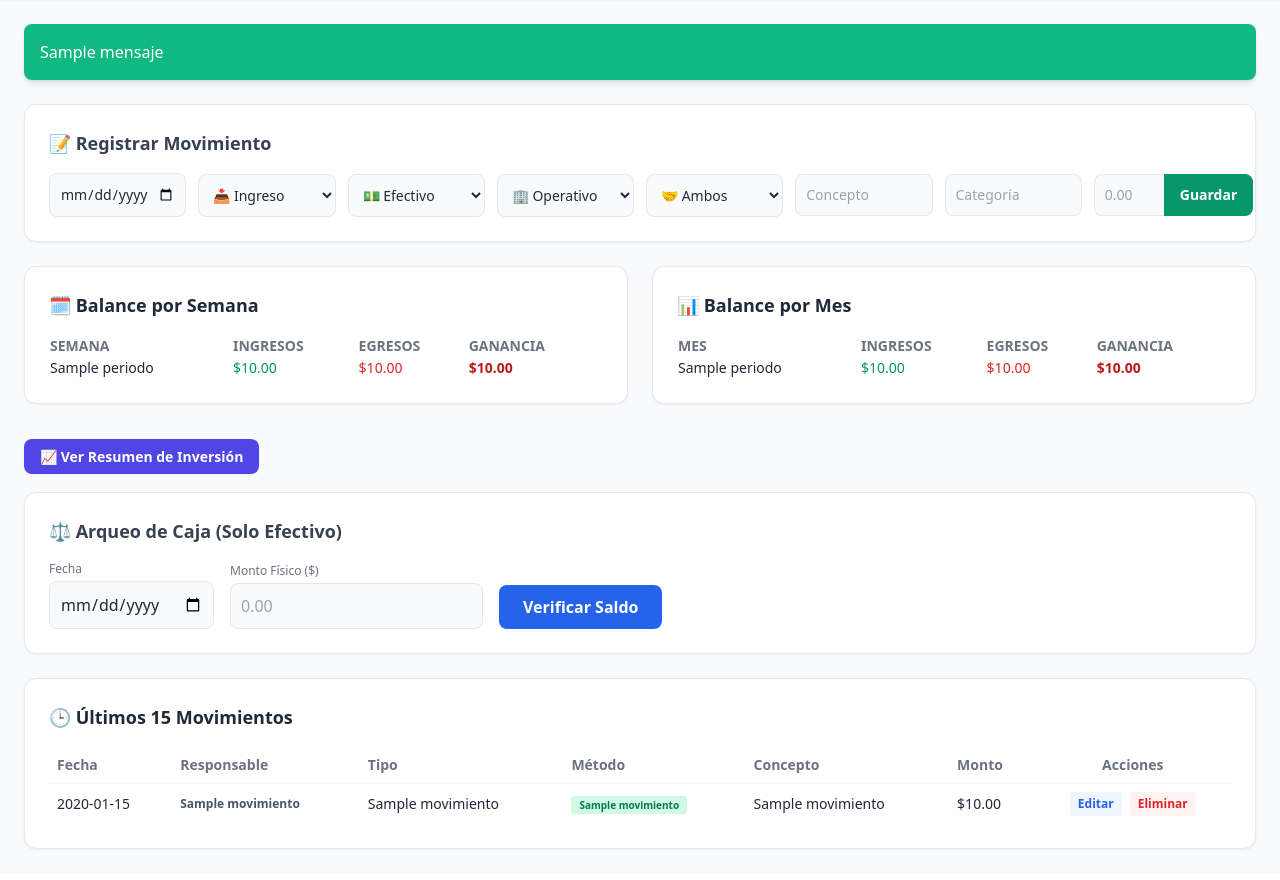
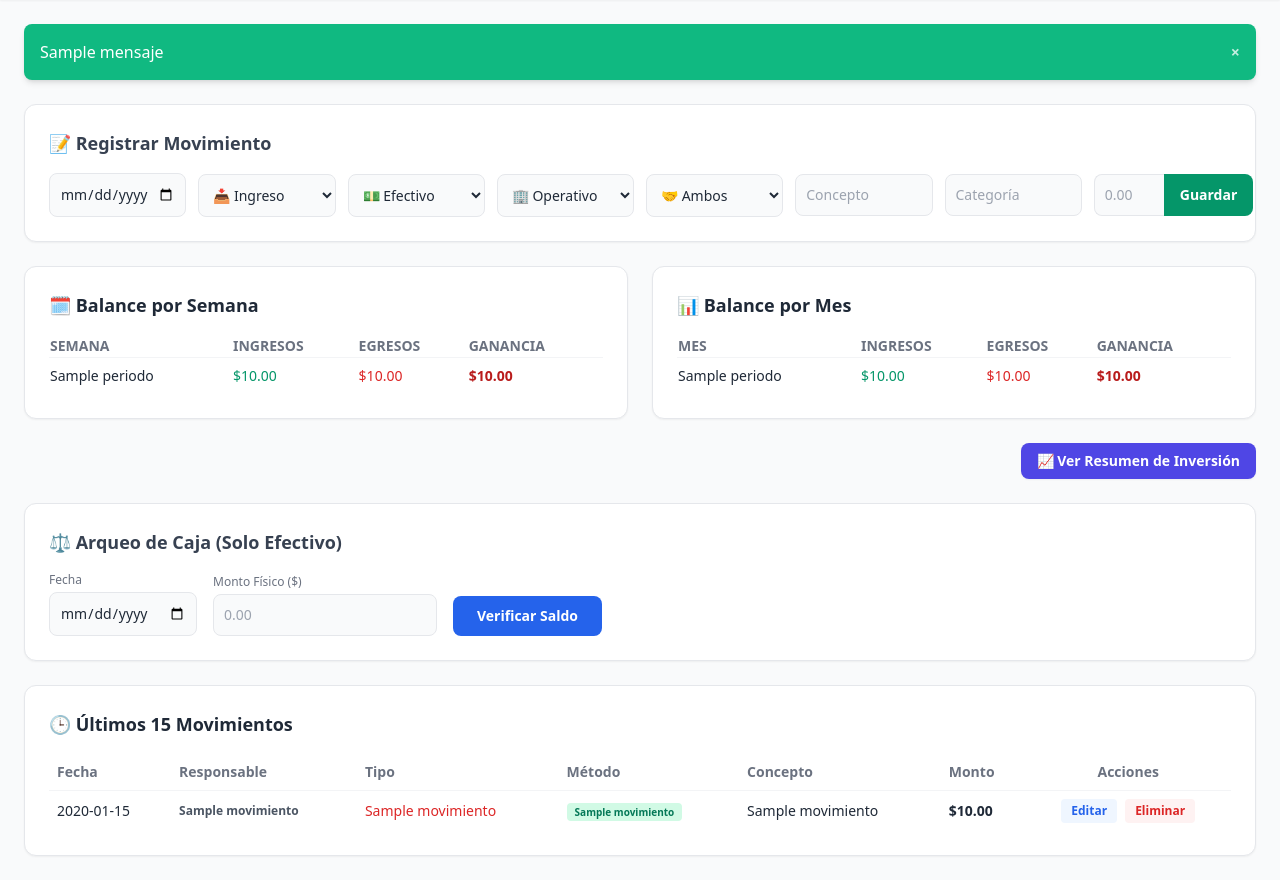
Before and after one commit to xlink1729-cloud/Caja-clinica, a FastAPI app: template templates/control_caja.html in a window 1280 px wide. Shown: the part 81-961 px from the top of the page. Before the commit the page ends 931 px from the top, so only its background shows below. Run offline with FastAPI, Linux system fonts and the light colour scheme; the template is opened without the code that fills it: most values are stand-ins (such as "Sample title", 1, 10 or a date in 2020); some libraries are stand-ins or nearby versions.

Commit message:
Integrate SweetAlert2 for confirmation modals
Added SweetAlert2 for professional confirmation modals and improved the message display functionality.

```diff
--- a/templates/control_caja.html
+++ b/templates/control_caja.html
@@ -5,6 +5,8 @@
     <meta name="viewport" content="width=device-width, initial-scale=1.0">
     <title>{{ CLINIC_NAME }} - Control de Caja</title>
     <script src="https://cdn.tailwindcss.com"></script>
+    <!-- SweetAlert2 para modales de confirmación profesionales -->
+    <script src="https://cdn.jsdelivr.net/npm/sweetalert2@11"></script>
 </head>
 <body class="bg-gray-50 text-gray-800 font-sans">
 
@@ -16,7 +18,12 @@
     </header>
 
     <main class="max-w-7xl mx-auto p-4 md:p-6 space-y-6">
-        {% if mensaje %}<div class="p-4 bg-emerald-500 text-white rounded-lg shadow-md font-medium">{{ mensaje }}</div>{% endif %}
+        {% if mensaje %}
+        <div class="p-4 bg-emerald-500 text-white rounded-lg shadow-md font-medium flex justify-between items-center">
+            <span>{{ mensaje }}</span>
+            <button onclick="this.parentElement.remove()" class="text-white font-bold opacity-75 hover:opacity-100">&times;</button>
+        </div>
+        {% endif %}
 
         <!-- Registrar Movimiento -->
         <section class="bg-white p-6 rounded-xl shadow-sm border border-gray-200">
@@ -43,8 +50,8 @@
 
                 <select name="socio" class="w-full p-2.5 border rounded-lg bg-gray-50 text-sm">
                     <option value="AMBOS">🤝 Ambos</option>
-                    <option value="Paola">👤 Paola</option>
-                    <option value="Jorge">👤 Jorge</option>
+                    <option value="PAOLA">👤 Paola</option>
+                    <option value="JORGE">👤 Jorge</option>
                 </select>
 
                 <input type="text" name="concepto" required placeholder="Concepto" class="w-full p-2.5 border rounded-lg bg-gray-50 text-sm">
@@ -60,15 +67,15 @@
         <!-- Balance de Deuda Directa entre Socios -->
         {% if cuentas %}
         <section class="bg-white p-6 rounded-xl shadow-sm border border-gray-200">
-            <h2 class="text-lg font-semibold mb-4 text-gray-700">🤝 Control de Cuentas y Deudas de Inversión</h2>
+            <h2 class="text-lg font-semibold mb-4 text-gray-700">🤝 Control de Cuentas y Deudas</h2>
 
             <div class="grid grid-cols-1 md:grid-cols-2 gap-4 mb-4">
                 <div class="p-4 bg-purple-50 rounded-lg border border-purple-100">
-                    <p class="text-xs font-bold text-purple-600 uppercase">Total Invertido por Paola</p>
+                    <p class="text-xs font-bold text-purple-600 uppercase">Total Pagado por Paola</p>
                     <p class="text-2xl font-extrabold text-purple-800">${{ "{:,.2f}".format(cuentas.inv_paola) }}</p>
                 </div>
                 <div class="p-4 bg-blue-50 rounded-lg border border-blue-100">
-                    <p class="text-xs font-bold text-blue-600 uppercase">Total Invertido por Jorge</p>
+                    <p class="text-xs font-bold text-blue-600 uppercase">Total Pagado por Jorge</p>
                     <p class="text-2xl font-extrabold text-blue-800">${{ "{:,.2f}".format(cuentas.inv_jorge) }}</p>
                 </div>
             </div>
@@ -93,24 +100,72 @@
 
         <!-- Reportes -->
         <div class="grid grid-cols-1 lg:grid-cols-2 gap-6">
-            <div class="bg-white p-6 rounded-xl shadow-sm border"><h2 class="text-lg font-semibold mb-4">🗓️ Balance por Semana</h2>
-                <table class="w-full text-sm"><thead><tr class="text-gray-500 text-left uppercase"><th>Semana</th><th>Ingresos</th><th>Egresos</th><th>Ganancia</th></tr></thead><tbody>{% for r in reporte_semanal %}<tr><td>{{ r.periodo }}</td><td class="text-emerald-600">${{ "{:,.2f}".format(r.ingresos) }}</td><td class="text-red-600">${{ "{:,.2f}".format(r.egresos) }}</td><td class="font-bold {% if r.ganancia >= 0 %}text-emerald-700{% else %}text-red-700{% endif %}">${{ "{:,.2f}".format(r.ganancia) }}</td></tr>{% endfor %}</tbody></table>
+            <div class="bg-white p-6 rounded-xl shadow-sm border">
+                <h2 class="text-lg font-semibold mb-4">🗓️ Balance por Semana</h2>
+                <table class="w-full text-sm">
+                    <thead>
+                        <tr class="text-gray-500 text-left uppercase">
+                            <th>Semana</th>
+                            <th>Ingresos</th>
+                            <th>Egresos</th>
+                            <th>Ganancia</th>
+                        </tr>
+                    </thead>
+                    <tbody>
+                        {% for r in reporte_semanal %}
+                        <tr class="border-t border-gray-100">
+                            <td class="py-2">{{ r.periodo }}</td>
+                            <td class="text-emerald-600">${{ "{:,.2f}".format(r.ingresos) }}</td>
+                            <td class="text-red-600">${{ "{:,.2f}".format(r.egresos) }}</td>
+                            <td class="font-bold {% if r.ganancia >= 0 %}text-emerald-700{% else %}text-red-700{% endif %}">${{ "{:,.2f}".format(r.ganancia) }}</td>
+                        </tr>
+                        {% endfor %}
+                    </tbody>
+                </table>
             </div>
-            <div class="bg-white p-6 rounded-xl shadow-sm border"><h2 class="text-lg font-semibold mb-4">📊 Balance por Mes</h2>
-                <table class="w-full text-sm"><thead><tr class="text-gray-500 text-left uppercase"><th>Mes</th><th>Ingresos</th><th>Egresos</th><th>Ganancia</th></tr></thead><tbody>{% for r in reporte_mensual %}<tr><td>{{ r.periodo }}</td><td class="text-emerald-600">${{ "{:,.2f}".format(r.ingresos) }}</td><td class="text-red-600">${{ "{:,.2f}".format(r.egresos) }}</td><td class="font-bold {% if r.ganancia >= 0 %}text-emerald-700{% else %}text-red-700{% endif %}">${{ "{:,.2f}".format(r.ganancia) }}</td></tr>{% endfor %}</tbody></table>
+
+            <div class="bg-white p-6 rounded-xl shadow-sm border">
+                <h2 class="text-lg font-semibold mb-4">📊 Balance por Mes</h2>
+                <table class="w-full text-sm">
+                    <thead>
+                        <tr class="text-gray-500 text-left uppercase">
+                            <th>Mes</th>
+                            <th>Ingresos</th>
+                            <th>Egresos</th>
+                            <th>Ganancia</th>
+                        </tr>
+                    </thead>
+                    <tbody>
+                        {% for r in reporte_mensual %}
+                        <tr class="border-t border-gray-100">
+                            <td class="py-2">{{ r.periodo }}</td>
+                            <td class="text-emerald-600">${{ "{:,.2f}".format(r.ingresos) }}</td>
+                            <td class="text-red-600">${{ "{:,.2f}".format(r.egresos) }}</td>
+                            <td class="font-bold {% if r.ganancia >= 0 %}text-emerald-700{% else %}text-red-700{% endif %}">${{ "{:,.2f}".format(r.ganancia) }}</td>
+                        </tr>
+                        {% endfor %}
+                    </tbody>
+                </table>
             </div>
-            <div class="mt-4">
-                <a href="/reporte-inversion" class="bg-indigo-600 text-white px-4 py-2 rounded-lg text-sm font-bold shadow-sm hover:bg-indigo-700"> 📈 Ver Resumen de Inversión</a>
-            </div>
+        </div>
+
+        <div class="flex justify-end">
+            <a href="/reporte-inversion" class="bg-indigo-600 text-white px-4 py-2 rounded-lg text-sm font-bold shadow-sm hover:bg-indigo-700 transition">📈 Ver Resumen de Inversión</a>
         </div>
 
         <!-- Arqueo -->
         <section class="bg-white p-6 rounded-xl shadow-sm border border-gray-200">
             <h2 class="text-lg font-semibold mb-4 text-gray-700">⚖️ Arqueo de Caja (Solo Efectivo)</h2>
             <form action="/arqueo" method="POST" class="flex flex-wrap gap-4 items-end">
-                <div><label class="block text-xs text-gray-500 mb-1">Fecha</label><input type="date" name="fecha_arqueo" required class="p-2.5 border rounded-lg bg-gray-50"></div>
-                <div><label class="block text-xs text-gray-500 mb-1">Monto Físico ($)</label><input type="number" step="0.01" name="monto_fisico" required placeholder="0.00" class="p-2.5 border rounded-lg bg-gray-50"></div>
-                <button type="submit" class="bg-blue-600 text-white font-bold px-6 py-2.5 rounded-lg">Verificar Saldo</button>
+                <div>
+                    <label class="block text-xs text-gray-500 mb-1">Fecha</label>
+                    <input type="date" name="fecha_arqueo" required class="p-2.5 border rounded-lg bg-gray-50 text-sm">
+                </div>
+                <div>
+                    <label class="block text-xs text-gray-500 mb-1">Monto Físico ($)</label>
+                    <input type="number" step="0.01" name="monto_fisico" required placeholder="0.00" class="p-2.5 border rounded-lg bg-gray-50 text-sm">
+                </div>
+                <button type="submit" class="bg-blue-600 hover:bg-blue-700 text-white font-bold px-6 py-2.5 rounded-lg text-sm transition">Verificar Saldo</button>
             </form>
         </section>
 
@@ -132,10 +187,10 @@
                     </thead>
                     <tbody>
                         {% for m in movimientos %}
-                        <tr class="border-t border-gray-100">
+                        <tr class="border-t border-gray-100 hover:bg-gray-50">
                             <td class="p-2">{{ m[5].strftime('%Y-%m-%d') }}</td>
                             <td class="p-2 font-bold text-gray-600 text-xs">{{ m[8] }}</td>
-                            <td class="p-2">{{ m[1] }}</td>
+                            <td class="p-2 font-medium {% if m[1] == 'INGRESO' %}text-emerald-600{% else %}text-red-600{% endif %}">{{ m[1] }}</td>
                             <td class="p-2">
                                 <span class="text-[10px] font-bold px-2 py-0.5 rounded
                                     {% if m[6] == 'TRANSFERENCIA' %}bg-blue-100 text-blue-700
@@ -146,11 +201,22 @@
                                 </span>
                             </td>
                             <td class="p-2">{{ m[2] }}</td>
-                            <td class="p-2 font-medium">${{ "{:,.2f}".format(m[4]) }}</td>
+                            <td class="p-2 font-bold">${{ "{:,.2f}".format(m[4]) }}</td>
                             <td class="p-2 text-center flex justify-center gap-2">
-                                <a href="/editar-movimiento/{{ m[0] }}" class="text-blue-600 hover:text-blue-800 font-bold text-xs bg-blue-50 px-2 py-1 rounded">Editar</a>
-                                <form action="/borrar-movimiento/{{ m[0] }}" method="POST" onsubmit="return confirm('¿Eliminar este movimiento?');">
-                                    <button type="submit" class="text-red-600 hover:text-red-800 font-bold text-xs bg-red-50 px-2 py-1 rounded">Eliminar</button>
+                                <!-- Botón Modificar con Alerta -->
+                                <button type="button"
+                                        onclick="confirmarEdicion('{{ m[0] }}')"
+                                        class="text-blue-600 hover:text-blue-800 font-bold text-xs bg-blue-50 hover:bg-blue-100 px-2.5 py-1 rounded transition">
+                                    Editar
+                                </button>
+
+                                <!-- Formulario Eliminar con Alerta -->
+                                <form id="form-borrar-{{ m[0] }}" action="/borrar-movimiento/{{ m[0] }}" method="POST" class="inline">
+                                    <button type="button"
+                                            onclick="confirmarBorrado('{{ m[0] }}', '{{ m[2] }}')"
+                                            class="text-red-600 hover:text-red-800 font-bold text-xs bg-red-50 hover:bg-red-100 px-2.5 py-1 rounded transition">
+                                        Eliminar
+                                    </button>
                                 </form>
                             </td>
                         </tr>
@@ -160,5 +226,52 @@
             </div>
         </section>
     </main>
+
+    <!-- JS de Confirmaciones -->
+    <script>
+        function confirmarBorrado(id, concepto) {
+            Swal.fire({
+                title: '¿Eliminar movimiento?',
+                text: `Estás a punto de borrar "${concepto}". Esta acción no se puede revertir.`,
+                icon: 'warning',
+                showCancelButton: true,
+                confirmButtonColor: '#ef4444',
+                cancelButtonColor: '#6b7280',
+                confirmButtonText: 'Sí, eliminar',
+                cancelButtonText: 'Cancelar',
+                customClass: {
+                    popup: 'rounded-xl',
+                    confirmButton: 'rounded-lg font-bold',
+                    cancelButton: 'rounded-lg'
+                }
+            }).then((result) => {
+                if (result.isConfirmed) {
+                    document.getElementById(`form-borrar-${id}`).submit();
+                }
+            });
+        }
+
+        function confirmarEdicion(id) {
+            Swal.fire({
+                title: '¿Editar movimiento?',
+                text: 'Serás redirigido al formulario de edición.',
+                icon: 'question',
+                showCancelButton: true,
+                confirmButtonColor: '#2563eb',
+                cancelButtonColor: '#6b7280',
+                confirmButtonText: 'Continuar',
+                cancelButtonText: 'Cancelar',
+                customClass: {
+                    popup: 'rounded-xl',
+                    confirmButton: 'rounded-lg font-bold',
+                    cancelButton: 'rounded-lg'
+                }
+            }).then((result) => {
+                if (result.isConfirmed) {
+                    window.location.href = `/editar-movimiento/${id}`;
+                }
+            });
+        }
+    </script>
 </body>
 </html>
```
